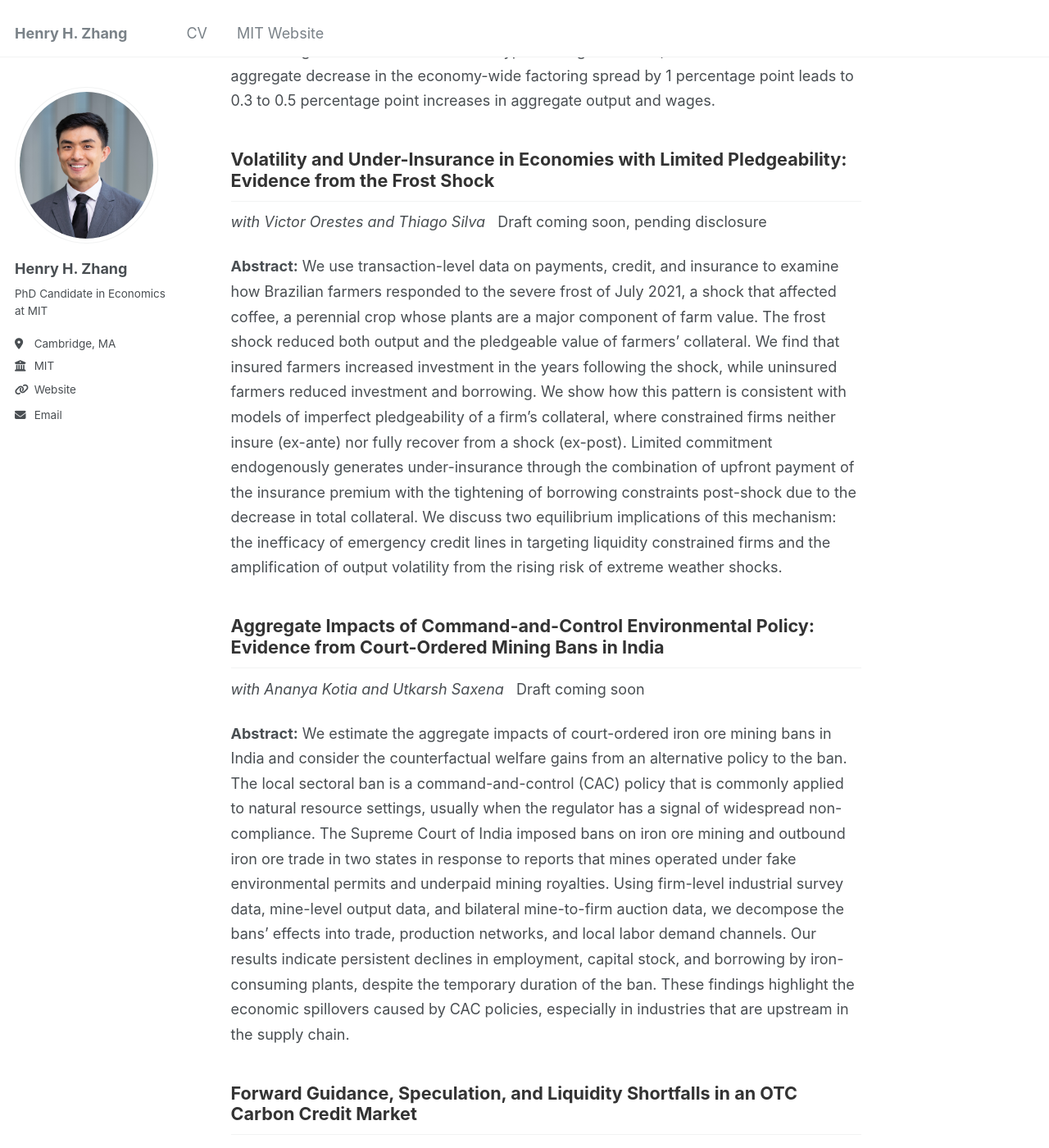
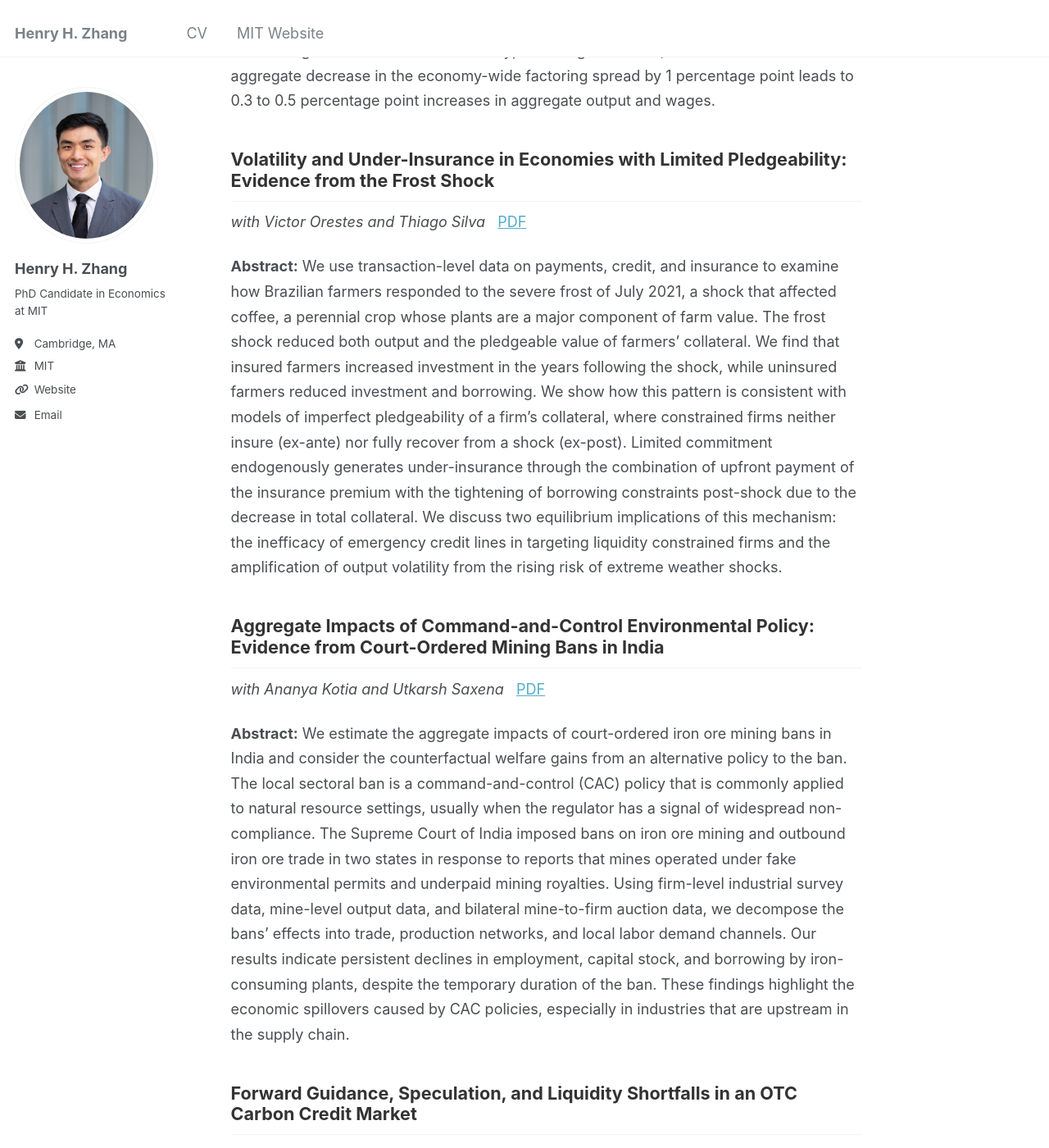
Before and after one commit to heath-aster/heath-aster.github.io, a Jekyll site: the page built from _pages/about.md, in a window 1280 px wide and 1400 px high, scrolled down 774 px. Shown: the whole window at 82% size. Built offline with Jekyll 4.4.1, drawn with Linux system fonts in a browser that asks for light colours.

Commit message:
Releasing draft now

```diff
--- a/_pages/about.md
+++ b/_pages/about.md
@@ -22,15 +22,14 @@ I conduct research in finance, macroeconomics, and environmental economics. I am
 ## Volatility and Under-Insurance in Economies with Limited Pledgeability: Evidence from the Frost Shock
 *with Victor Orestes and Thiago Silva*
 &nbsp;
-Draft coming soon, pending disclosure
-<!--[PDF](files/Frost_Shock.pdf)-->
+[PDF](files/Frost_Shock.pdf)
 
 **Abstract:** We use transaction-level data on payments, credit, and insurance to examine how Brazilian farmers responded to the severe frost of July 2021, a shock that affected coffee, a perennial crop whose plants are a major component of farm value. The frost shock reduced both output and the pledgeable value of farmers' collateral. We find that insured farmers increased investment in the years following the shock, while uninsured farmers reduced investment and borrowing. We show how this pattern is consistent with models of imperfect pledgeability of a firm's collateral, where constrained firms neither insure (ex-ante) nor fully recover from a shock (ex-post). Limited commitment endogenously generates under-insurance through the combination of upfront payment of the insurance premium with the tightening of borrowing constraints post-shock due to the decrease in total collateral. We discuss two equilibrium implications of this mechanism: the inefficacy of emergency credit lines in targeting liquidity constrained firms and the amplification of output volatility from the rising risk of extreme weather shocks.
 
 ## Aggregate Impacts of Command-and-Control Environmental Policy: Evidence from Court-Ordered Mining Bans in India
 *with Ananya Kotia and Utkarsh Saxena*
 &nbsp;
-Draft coming soon
+[PDF](files/Mining_Ban.pdf)
 
 **Abstract:** We estimate the aggregate impacts of court-ordered iron ore mining bans in India and consider the counterfactual welfare gains from an alternative policy to the ban. The local sectoral ban is a command-and-control (CAC) policy that is commonly applied to natural resource settings, usually when the regulator has a signal of widespread non-compliance. The Supreme Court of India imposed bans on iron ore mining and outbound iron ore trade in two states in response to reports that mines operated under fake environmental permits and underpaid mining royalties. Using firm-level industrial survey data, mine-level output data, and bilateral mine-to-firm auction data, we decompose the bans' effects into trade, production networks, and local labor demand channels. Our results indicate persistent declines in employment, capital stock, and borrowing by iron-consuming plants, despite the temporary duration of the ban. These findings highlight the economic spillovers caused by CAC policies, especially in industries that are upstream in the supply chain.
 
```
